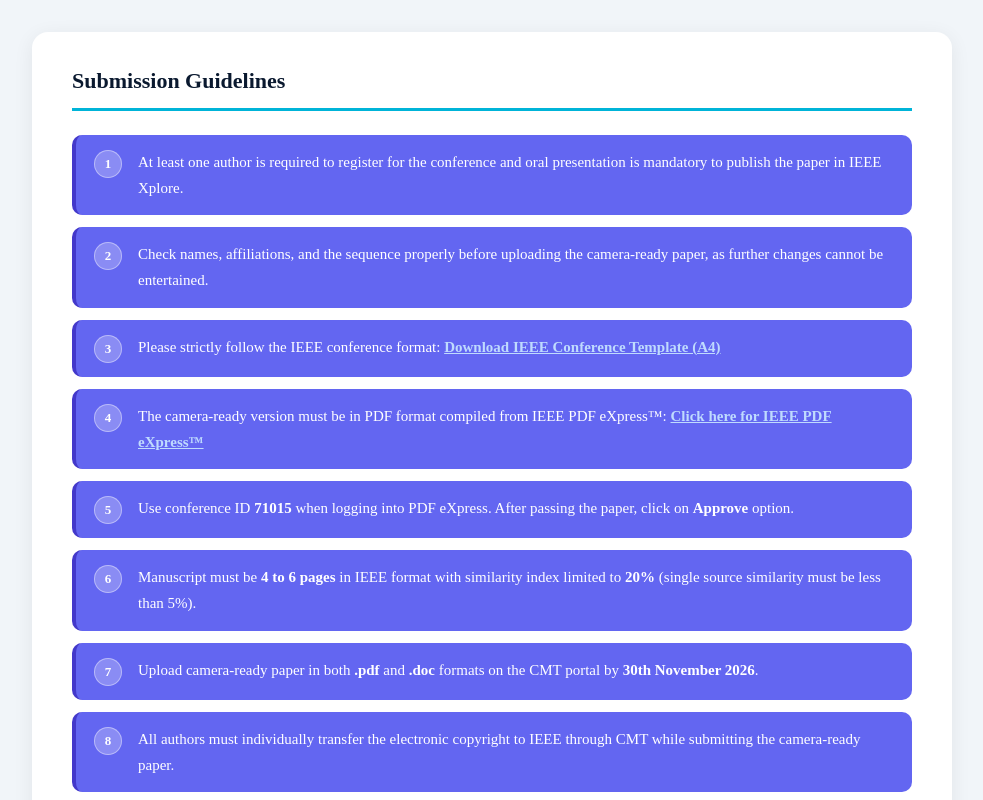
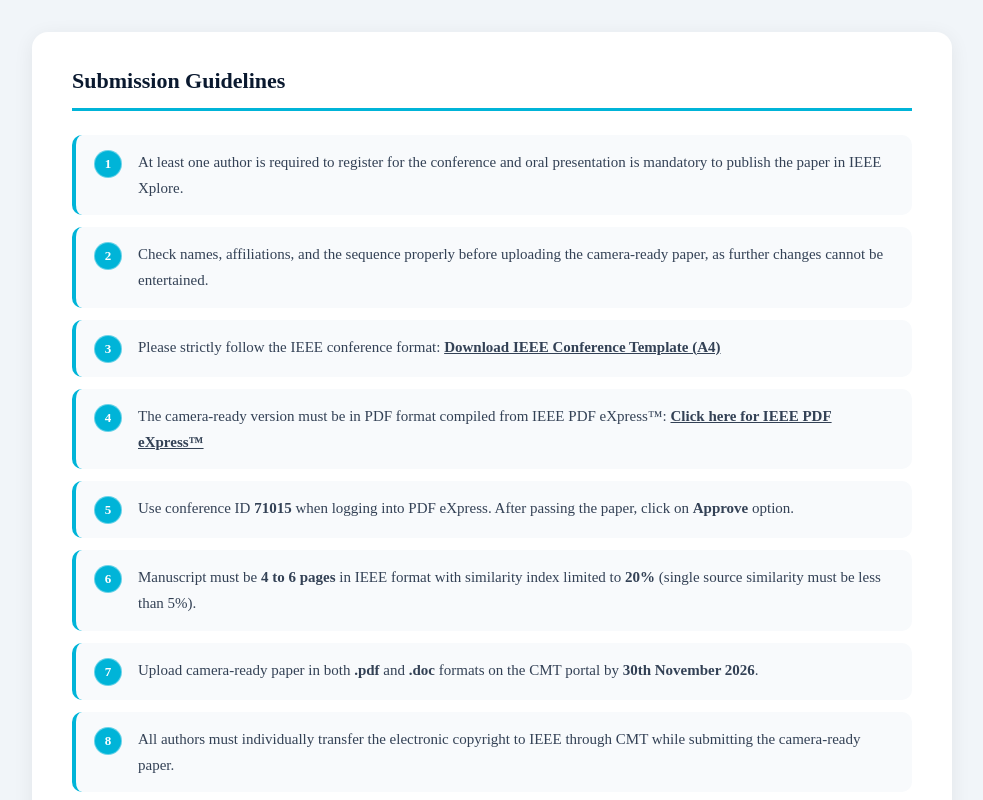
Before and after one commit to krushayu/SCOPES-2027, a React (Create React App) app: page /registration in a window 1280 px wide. Shown: the part 640-1440 px from the top of the page, without its empty margins (148-1131 px from the left). Built offline with nearby package versions, Linux system fonts and the light colour scheme.

Commit message:
Registration page styling

```diff
--- a/src/Pages/Registration.js
+++ b/src/Pages/Registration.js
@@ -127,7 +127,7 @@ const Registration = () => {
             <div className="reg-payment-header">
               <img src="/assets/cutm_logo.png" alt="CUTM Logo" className="reg-company-logo" />
               <div>
-                <h3>CUTM - BHUBANESWAR</h3>
+                <h3>SCOPES - 2027</h3>
                 <p>IEEE Conference Registration</p>
               </div>
             </div>
--- a/src/styles/Registration.css
+++ b/src/styles/Registration.css
@@ -64,14 +64,14 @@
   display: flex;
   gap: 16px;
   align-items: flex-start;
-  background: #6366f1;
-  border-left: 4px solid #4338ca;
+  background: #f8fafc;
+  border-left: 4px solid #00b4d8;
   border-radius: 10px;
   padding: 14px 18px;
 }
 
 .reg-num {
-  background: rgba(255,255,255,0.25);
+  background: #00b4d8;
   color: white;
   font-size: 13px;
   font-weight: 800;
@@ -88,23 +88,23 @@
 .reg-guideline-item p {
   margin: 0;
   font-size: 15px;
-  color: #ffffff;
+  color: #334155;
   line-height: 1.75;
 }
 
 .reg-guideline-item a {
-  color: #bfdbfe;
+  color: #334155;
   font-weight: 600;
   text-decoration: underline;
   word-break: break-word;
 }
 
 .reg-guideline-item a:hover {
-  color: #ffffff;
+  color: #334155;
 }
 
 .reg-guideline-item strong {
-  color: #ffffff;
+  color: #334155;
 }
 
 /* Title icon */
```
